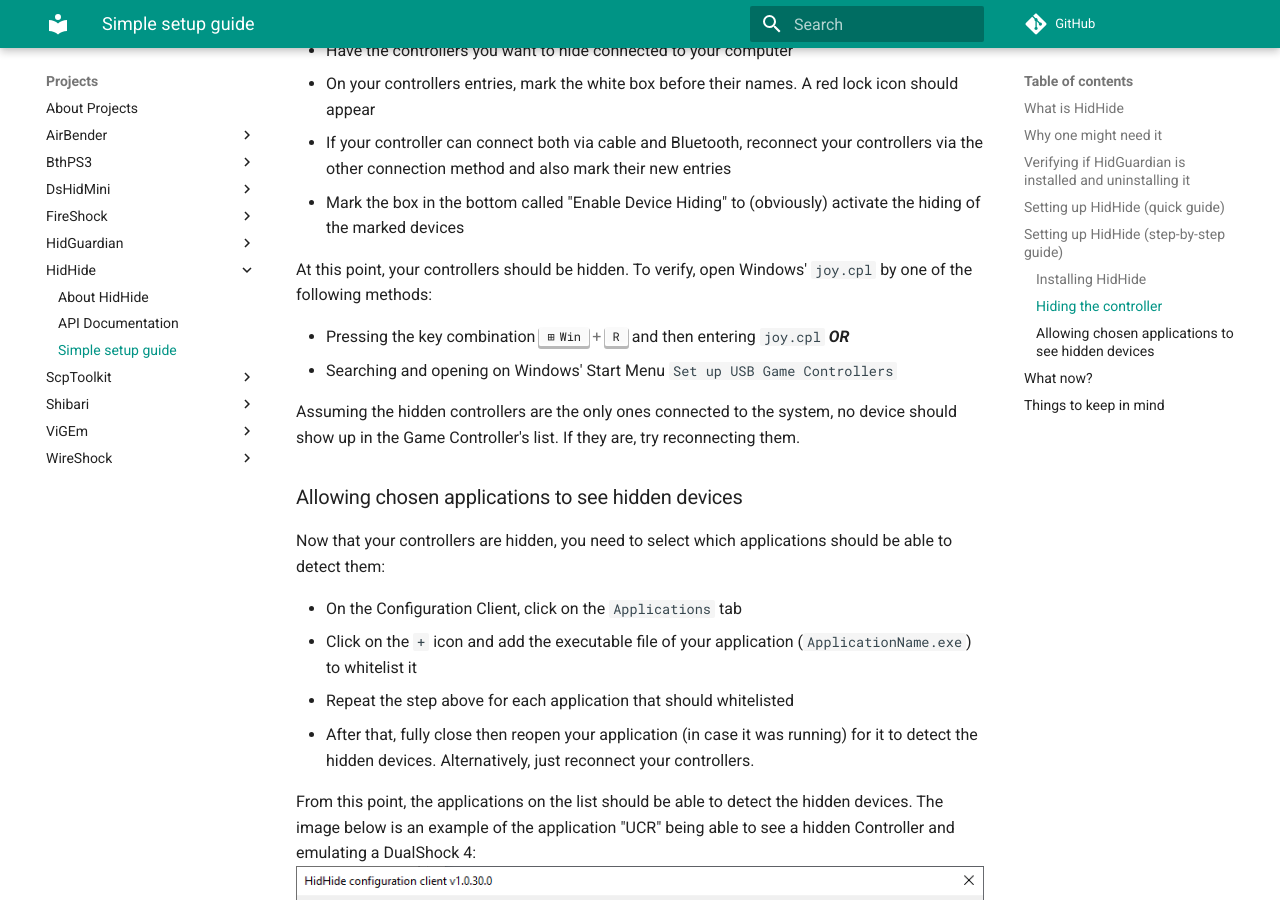
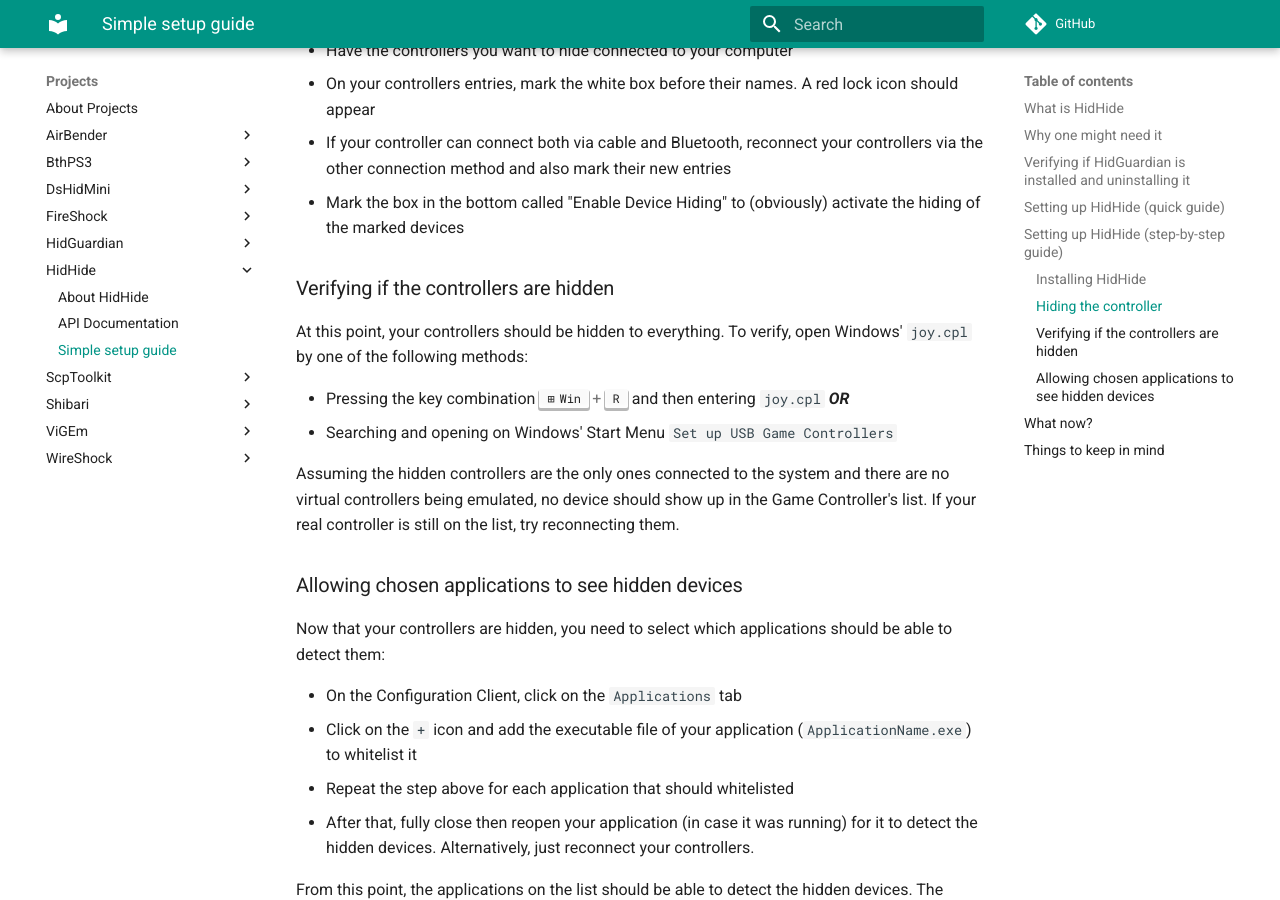
Before and after one commit to nefarius/ViGEm.github.io, an MkDocs documentation site: the page built from docs/projects/HidHide/Simple-Setup-Guide.md, in a window 1280 px wide and 900 px high, scrolled down 3948 px. Built offline with MkDocs 1.6.1 and Material for MkDocs 9.7.7, drawn with Linux system fonts in a browser that asks for light colours; comment, search, counter and statistics services are not loaded.

Commit message:
Separate text in a new section

```diff
--- a/docs/projects/HidHide/Simple-Setup-Guide.md
+++ b/docs/projects/HidHide/Simple-Setup-Guide.md
@@ -76,12 +76,14 @@
 - If your controller can connect both via cable and Bluetooth, reconnect your controllers via the other connection method and also mark their new entries
 - Mark the box in the bottom called "Enable Device Hiding" to (obviously) activate the hiding of the marked devices
 
-At this point, your controllers should be hidden. To verify, open Windows' `joy.cpl` by one of the following methods:
+### Verifying if the controllers are hidden
+
+At this point, your controllers should be hidden to everything. To verify, open Windows' `joy.cpl` by one of the following methods:
 
 - Pressing the key combination ++win+r++ and then entering `joy.cpl` ___OR___
 - Searching and opening on Windows' Start Menu `Set up USB Game Controllers`
 
-Assuming the hidden controllers are the only ones connected to the system, no device should show up in the Game Controller's list. If they are, try reconnecting them.
+Assuming the hidden controllers are the only ones connected to the system and there are no virtual controllers being emulated, no device should show up in the Game Controller's list. If your real controller is still on the list, try reconnecting them.
 
 ### Allowing chosen applications to see hidden devices
 
```
